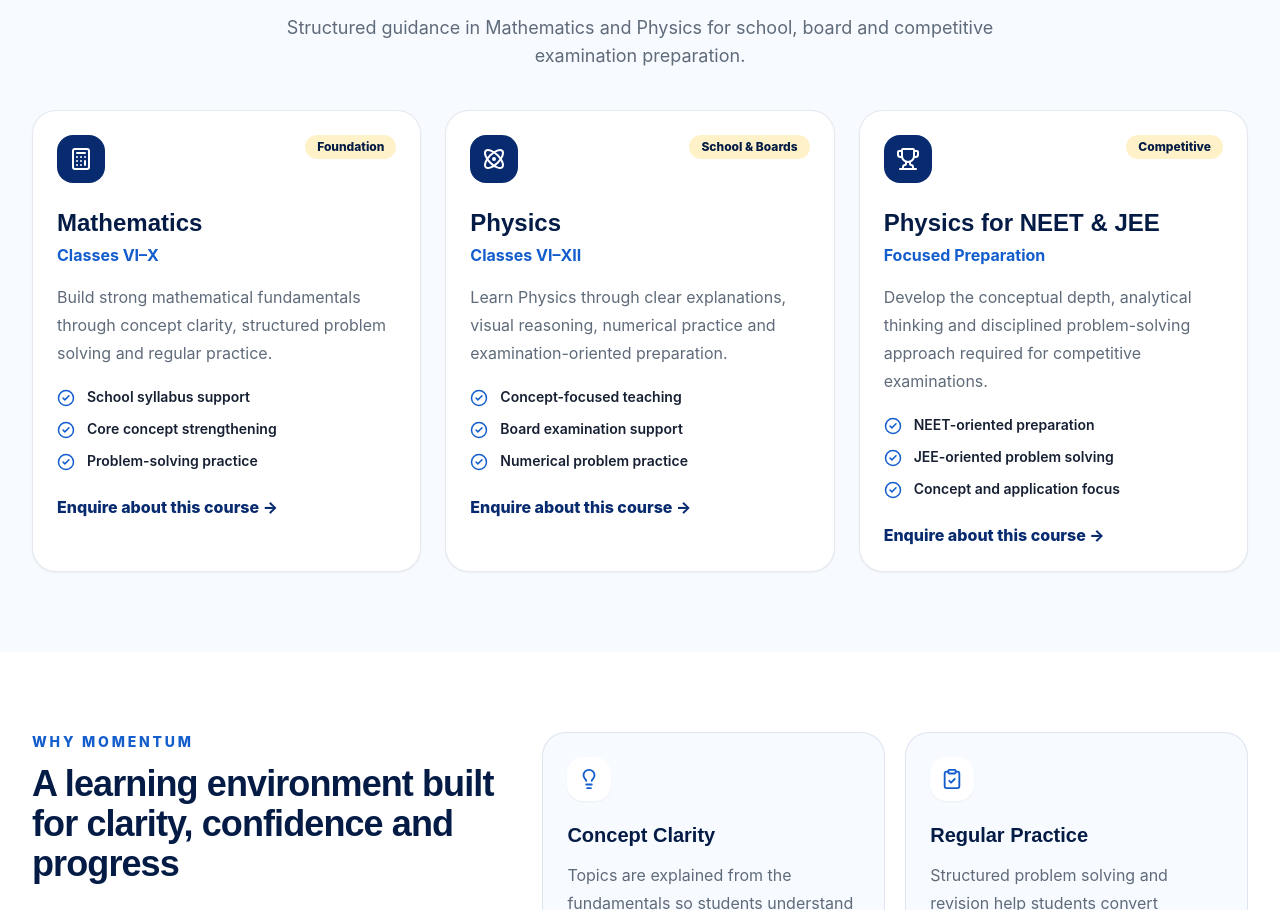
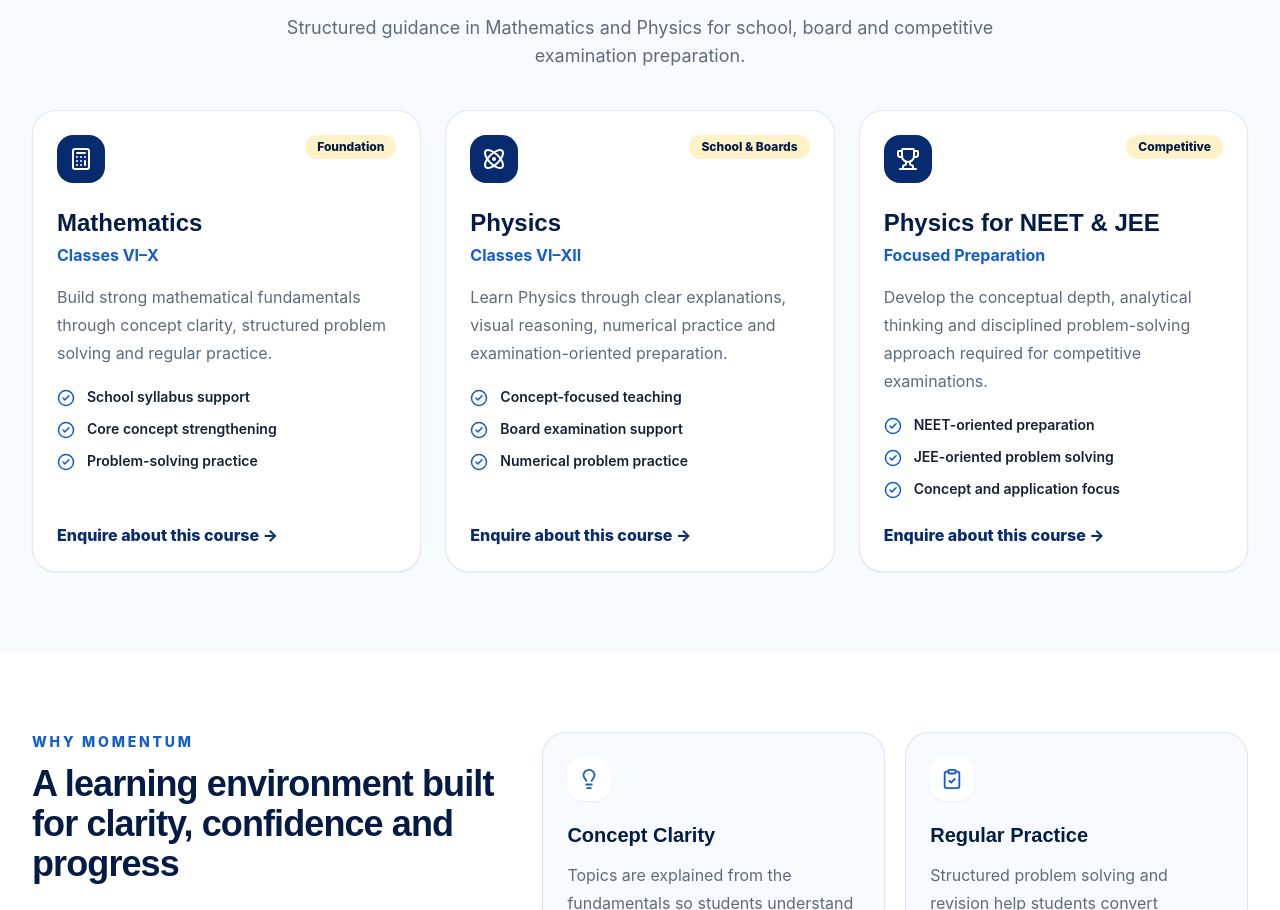
Before and after one commit to IndrajitMondal2210/momentum-institute-website, a React (Vite) app: page / in a window 1280 px wide. Shown: the part 1179-2089 px from the top of the page. Built offline with nearby package versions, Linux system fonts and the light colour scheme.

Commit message:
Update courses section

```diff
--- a/src/components/CoursesSection.jsx
+++ b/src/components/CoursesSection.jsx
@@ -1,48 +1,32 @@
-import { Calculator, Atom, Trophy, CheckCircle2 } from 'lucide-react'
+import { CheckCircle2 } from 'lucide-react'
+import { motion } from 'framer-motion'
 
-const courses = [
-  {
-    icon: Calculator,
-    label: 'Foundation',
-    title: 'Mathematics',
-    classes: 'Classes VI–X',
-    description:
-      'Build strong mathematical fundamentals through concept clarity, structured problem solving and regular practice.',
-    points: [
-      'School syllabus support',
-      'Core concept strengthening',
-      'Problem-solving practice',
-    ],
-  },
-  {
-    icon: Atom,
-    label: 'School & Boards',
-    title: 'Physics',
-    classes: 'Classes VI–XII',
-    description:
-      'Learn Physics through clear explanations, visual reasoning, numerical practice and examination-oriented preparation.',
-    points: [
-      'Concept-focused teaching',
-      'Board examination support',
-      'Numerical problem practice',
-    ],
-  },
-  {
-    icon: Trophy,
-    label: 'Competitive',
-    title: 'Physics for NEET & JEE',
-    classes: 'Focused Preparation',
-    description:
-      'Develop the conceptual depth, analytical thinking and disciplined problem-solving approach required for competitive examinations.',
-    points: [
-      'NEET-oriented preparation',
-      'JEE-oriented problem solving',
-      'Concept and application focus',
-    ],
-  },
-]
+
+
+import { courses } from '../data/courses'
 
 export default function CoursesSection() {
+    const containerVariants = {
+    hidden: { opacity: 0 },
+    visible: {
+      opacity: 1,
+      transition: {
+        staggerChildren: 0.12,
+      },
+    },
+  }
+
+  const cardVariants = {
+    hidden: { opacity: 0, y: 25 },
+    visible: {
+      opacity: 1,
+      y: 0,
+      transition: {
+        duration: 0.5,
+        ease: 'easeOut',
+      },
+    },
+  }
   return (
     <section id="courses" className="bg-clean py-16 sm:py-20">
       <div className="mx-auto max-w-7xl px-4 sm:px-6 lg:px-8">
@@ -61,11 +45,18 @@
           </p>
         </div>
 
-        <div className="mt-10 grid gap-6 lg:grid-cols-3">
+        <motion.div
+          variants={containerVariants}
+          initial="hidden"
+          whileInView="visible"
+          viewport={{ once: true, margin: '-100px' }}
+          className="mt-10 grid gap-6 lg:grid-cols-3"
+        >
           {courses.map(({ icon: Icon, label, title, classes, description, points }) => (
-            <article
+            <motion.article
               key={title}
-              className="group rounded-3xl border border-navy-primary/10 bg-white p-6 shadow-sm transition duration-300 hover:-translate-y-1 hover:shadow-xl"
+              variants={cardVariants}
+              className="group flex h-full flex-col rounded-3xl border border-navy-primary/10 bg-white p-6 shadow-sm transition duration-300 hover:-translate-y-1 hover:shadow-xl"
             >
               <div className="flex items-start justify-between gap-4">
                 <div className="grid h-12 w-12 place-items-center rounded-2xl bg-navy-primary text-white transition group-hover:bg-electric">
@@ -106,13 +97,13 @@
 
               <a
                 href="#contact"
-                className="mt-6 inline-flex font-extrabold text-navy-primary transition hover:text-electric focus:outline-none focus-visible:ring-2 focus-visible:ring-electric rounded"
+                className="mt-auto pt-6 inline-flex font-extrabold text-navy-primary transition hover:text-electric focus:outline-none focus-visible:ring-2 focus-visible:ring-electric rounded"
               >
                 Enquire about this course →
               </a>
-            </article>
+            </motion.article>
           ))}
-        </div>
+        </motion.div>
       </div>
     </section>
   )
--- /dev/null
+++ b/src/data/courses.js
@@ -0,0 +1,46 @@
+import { Calculator, Atom, Trophy } from 'lucide-react'
+
+export const courses = [
+  {
+    id: 'mathematics',
+    icon: Calculator,
+    label: 'Foundation',
+    title: 'Mathematics',
+    classes: 'Classes VI–X',
+    description:
+      'Build strong mathematical fundamentals through concept clarity, structured problem solving and regular practice.',
+    points: [
+      'School syllabus support',
+      'Core concept strengthening',
+      'Problem-solving practice',
+    ],
+  },
+  {
+    id: 'physics',
+    icon: Atom,
+    label: 'School & Boards',
+    title: 'Physics',
+    classes: 'Classes VI–XII',
+    description:
+      'Learn Physics through clear explanations, visual reasoning, numerical practice and examination-oriented preparation.',
+    points: [
+      'Concept-focused teaching',
+      'Board examination support',
+      'Numerical problem practice',
+    ],
+  },
+  {
+    id: 'competitive-physics',
+    icon: Trophy,
+    label: 'Competitive',
+    title: 'Physics for NEET & JEE',
+    classes: 'Focused Preparation',
+    description:
+      'Develop the conceptual depth, analytical thinking and disciplined problem-solving approach required for competitive examinations.',
+    points: [
+      'NEET-oriented preparation',
+      'JEE-oriented problem solving',
+      'Concept and application focus',
+    ],
+  },
+]
```
